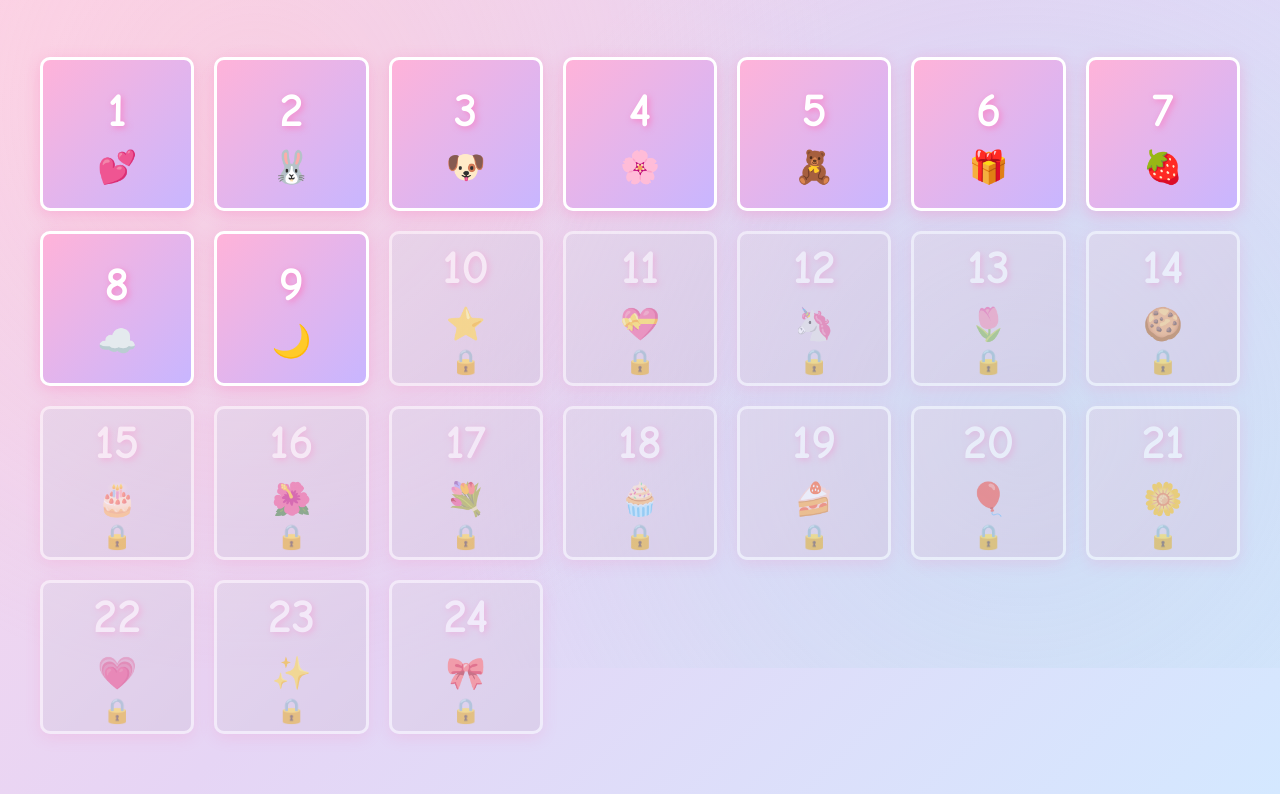
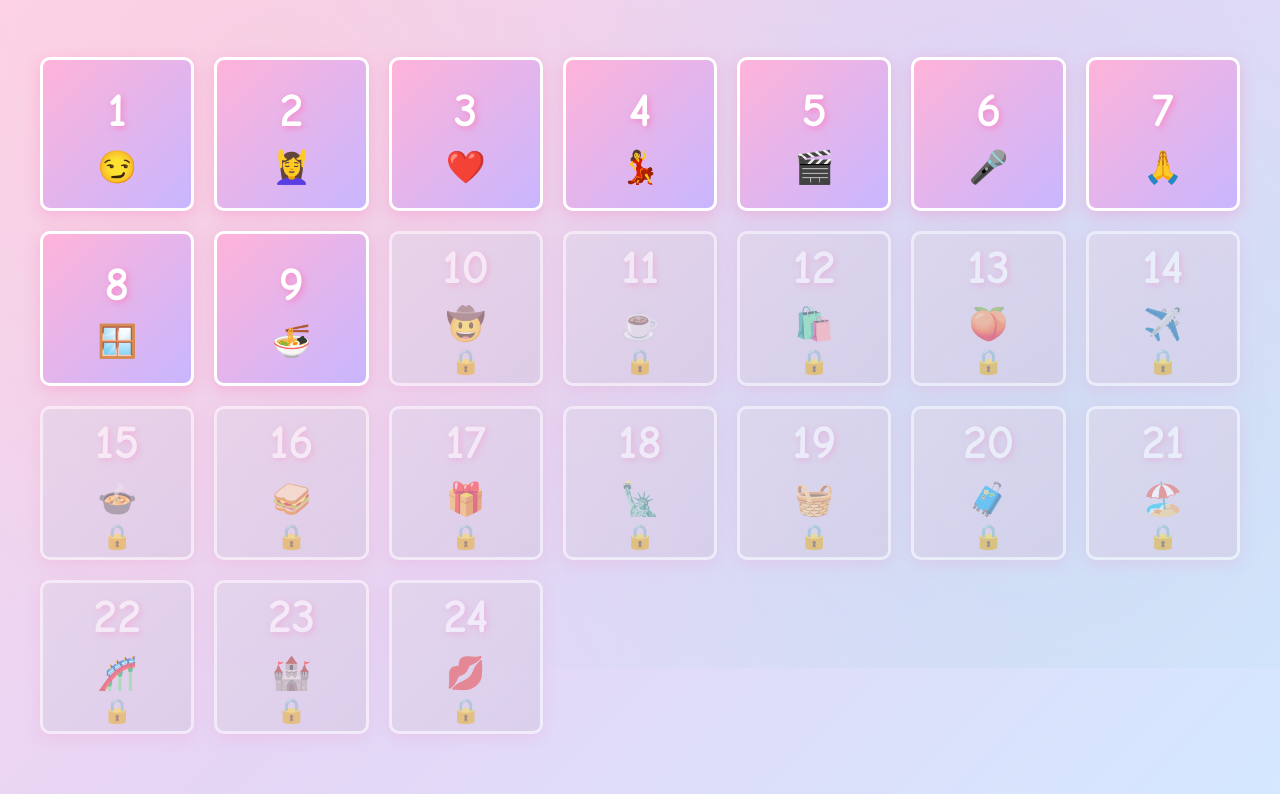
Before and after one commit to fidelotero/advent-calendar, a plain HTML site: page index.html in a window 1280 px wide. Shown: the part 132-926 px from the top of the page. Drawn offline with Linux system fonts and the light colour scheme.

Commit message:
first commit

```diff
--- a/index.html
+++ b/index.html
@@ -299,7 +299,32 @@
         };
 
         // Icons for each door - cute and girly!
-        const icons = ['🎀', '💕', '🐰', '🐶', '🌸', '🧸', '🎁', '🍓', '☁️', '🌙', '⭐', '💝', '🦄', '🌷', '🍪', '🎂', '🌺', '💐', '🧁', '🍰', '🎈', '🌼', '💗', '✨'];
+        const icons = [
+            '💋', // Day 1: Kiss on forehead
+            '😏', // Day 2: Do anything you want
+            '💆‍♀️', // Day 3: 30 minute massage
+            '❤️', // Day 4: Reason to live - ME
+            '💃', // Day 5: Special dance
+            '🎬', // Day 6: Christmas movie night
+            '🎤', // Day 7: Song of your choice
+            '🙏', // Day 8: Lifetime pass of apologies
+            '🪟', // Day 9: Surprise at window
+            '🍜', // Day 10: Whatever you want for lunch
+            '🤠', // Day 11: Trip to Houston, TX
+            '☕', // Day 12: Good morning rubs and boba/coffee
+            '🛍️', // Day 13: $300 shopping spree
+            '🍑', // Day 14: Twerk
+            '✈️', // Day 15: Return flight to Columbus
+            '🍲', // Day 16: Vietnamese food day
+            '🥪', // Day 17: Surprise lunch visit
+            '🎁', // Day 18: Small memento
+            '🗽', // Day 19: Anniversary hint (bagel + city)
+            '🧺', // Day 20: Farmers market + shopping
+            '🧳', // Day 21: Help packing for trip
+            '🏖️', // Day 22: Trip to Orlando, FL
+            '🎢', // Day 23: Unlimited budget at Universal
+            '🏰'  // Day 24: Disney on Christmas Eve
+        ];
 
         const calendar = document.getElementById('calendar');
         const modal = document.getElementById('modal');
```
